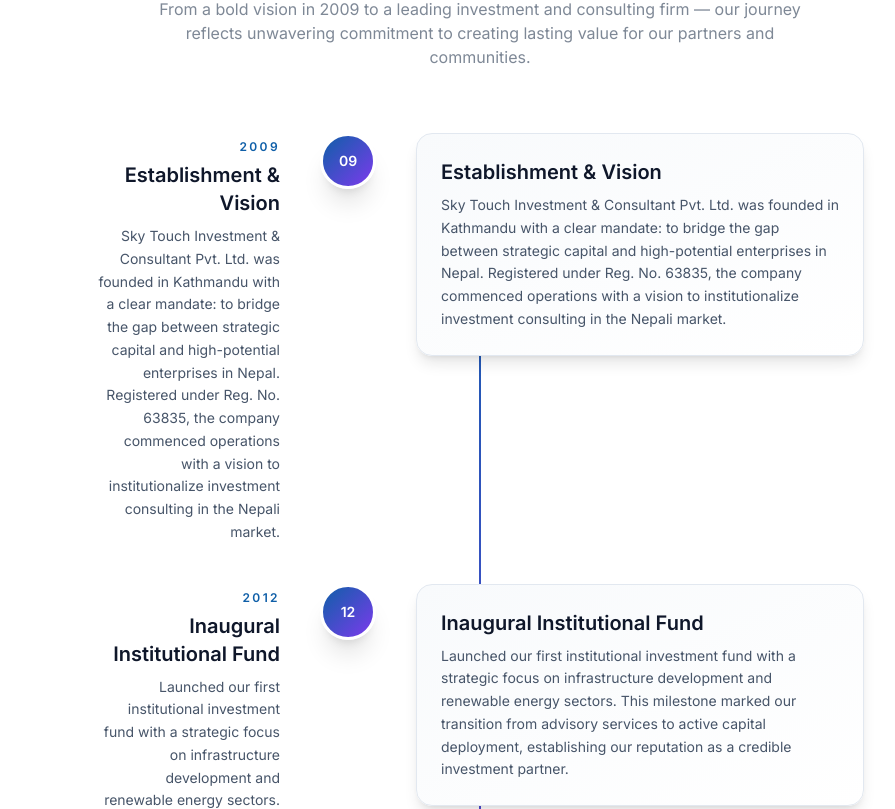
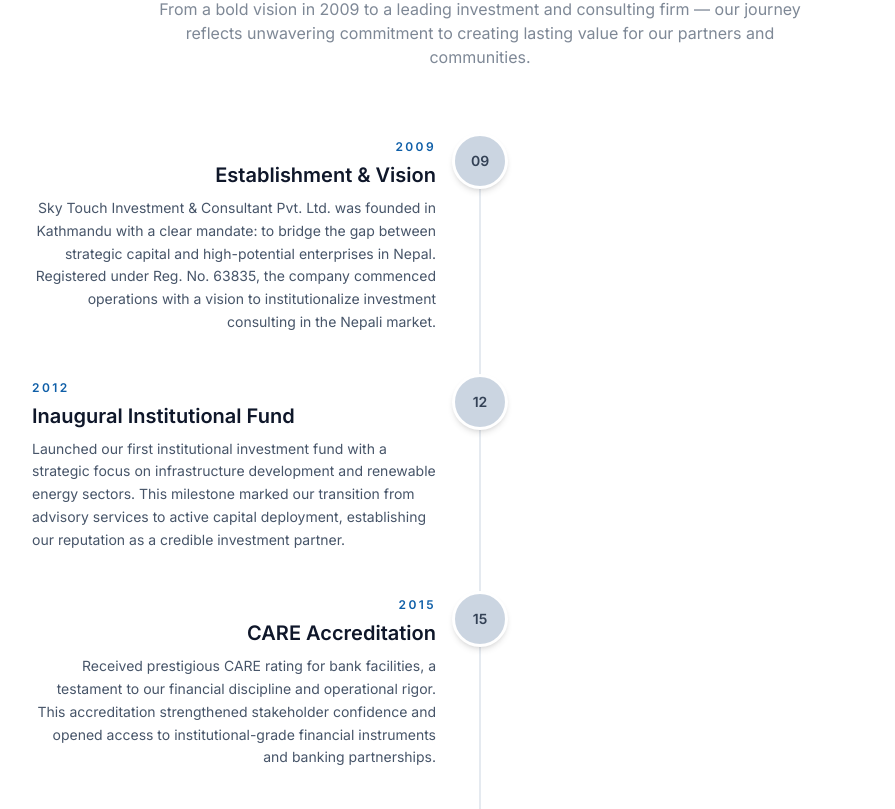
Before and after one commit to sugamQA/SkyTouchInvestment, a React (Vite) app in the folder frontend/: page /about in a window 1280 px wide. Shown: the part 851-1660 px from the top of the page, without its empty margins (160-1055 px from the left). Built offline with nearby package versions, Linux system fonts and the light colour scheme.

Commit message:
fix: revert timeline to alternating alignment with default colors

```diff
--- a/frontend/src/pages/About.jsx
+++ b/frontend/src/pages/About.jsx
@@ -183,36 +183,48 @@
             </p>
           </ScrollReveal>
 
-          <div className="relative max-w-3xl mx-auto">
-            <div className="absolute left-[27px] md:left-1/2 top-0 bottom-0 w-0.5 bg-gradient-to-b from-primary via-secondary to-tertiary -translate-x-1/2" />
+          <div className="relative max-w-4xl mx-auto">
+            <div className="absolute left-8 md:left-1/2 top-0 bottom-0 w-px bg-slate-300 -translate-x-1/2 hidden md:block" />
             <div className="space-y-10">
-              {milestones.map((m, i) => (
+              {milestones.map((m, i) => {
+                const isLeft = i % 2 === 0
+                return (
                   <ScrollReveal key={m.year} delay={i * 0.08}>
-                  <div className="relative flex items-start gap-6 md:gap-10">
-                    <div className="hidden md:flex flex-1 justify-end">
-                      <div className="w-full max-w-md text-right">
+                    <div className={`relative flex flex-col md:flex-row gap-4 items-start ${isLeft ? 'md:flex-row' : 'md:flex-row-reverse'}`}>
+                      <div className="hidden md:block flex-1">
+                        {isLeft ? (
+                          <div className="max-w-md ml-auto text-right">
                             <span className="text-xs font-bold text-primary uppercase tracking-[0.2em]">{m.year}</span>
-                        <h3 className="text-lg md:text-xl font-bold text-slate-900 mt-1 mb-2">{m.title}</h3>
+                            <h3 className="text-xl font-bold text-slate-900 mt-1 mb-2">{m.title}</h3>
                             <p className="text-sm text-slate-600 leading-relaxed">{m.desc}</p>
                           </div>
+                        ) : null}
                       </div>
-                    <div className="relative z-10 flex-shrink-0">
-                      <div className="w-14 h-14 rounded-full bg-gradient-to-br from-primary to-secondary flex items-center justify-center text-white font-bold text-sm shadow-xl border-[3px] border-white">
+                      <div className="relative z-10 flex-shrink-0 mx-auto md:mx-0">
+                        <div className="w-14 h-14 rounded-full bg-slate-300 flex items-center justify-center text-slate-700 font-bold text-sm shadow-md border-[3px] border-white">
                           {m.year.slice(2)}
                         </div>
                       </div>
-                    <div className="flex-1 md:flex-initial md:max-w-md">
-                      <div className="md:hidden mb-2">
+                      <div className="flex-1">
+                        <div className="md:hidden">
                           <span className="text-xs font-bold text-primary uppercase tracking-[0.2em]">{m.year}</span>
+                          <h3 className="text-xl font-bold text-slate-900 mt-1 mb-2">{m.title}</h3>
+                          <p className="text-sm text-slate-600 leading-relaxed">{m.desc}</p>
                         </div>
-                      <div className="rounded-2xl bg-gradient-to-br from-slate-50 to-white border border-slate-200 p-6 shadow-lg">
-                        <h3 className="text-lg md:text-xl font-bold text-slate-900 mb-2">{m.title}</h3>
+                        <div className="hidden md:block max-w-md">
+                          {!isLeft ? (
+                            <div>
+                              <span className="text-xs font-bold text-primary uppercase tracking-[0.2em]">{m.year}</span>
+                              <h3 className="text-xl font-bold text-slate-900 mt-1 mb-2">{m.title}</h3>
                               <p className="text-sm text-slate-600 leading-relaxed">{m.desc}</p>
+                            </div>
+                          ) : null}
                         </div>
                       </div>
                     </div>
                   </ScrollReveal>
-              ))}
+                )
+              })}
             </div>
           </div>
         </div>
```
Lines whose indentation alone changed are shown as unchanged.
